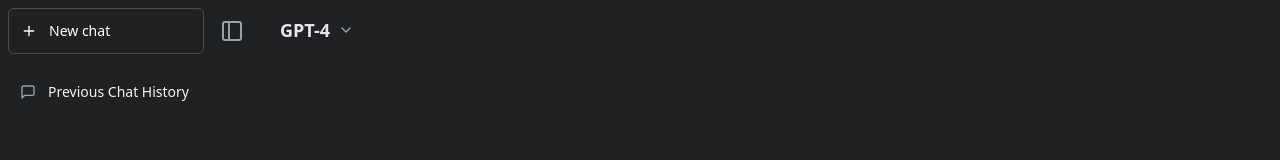
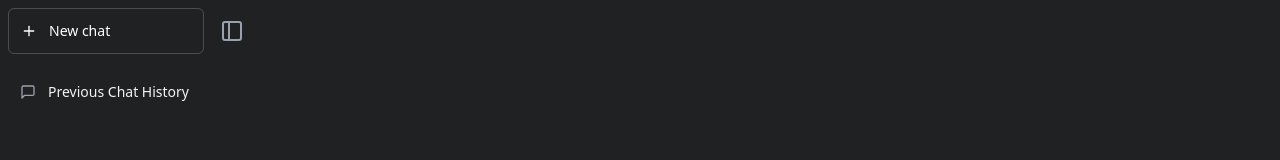
Before and after one commit to C4rlos-asx/IA-con-recuerdos, a React app in the folder frontend/: page / in a window 1280 px wide. Shown: the top 160 px of the page. Built offline with nearby package versions, Linux system fonts and the light colour scheme; the HTML template or start-up script is replaced by a standard one.

Commit message:
fix de respuestas IA

```diff
--- a/frontend/src/components/ChatArea.jsx
+++ b/frontend/src/components/ChatArea.jsx
@@ -6,8 +6,8 @@
     const [messages, setMessages] = React.useState([]);
     const [isLoading, setIsLoading] = React.useState(false);
     const [selectedModel, setSelectedModel] = React.useState({
-        id: 'gpt-4',
-        name: 'GPT-4',
+        id: 'gpt-3.5-turbo',
+        name: 'GPT-3.5 Turbo',
         provider: 'openai'
     });
 
@@ -73,7 +73,6 @@
                         <svg stroke="currentColor" fill="none" strokeWidth="2" viewBox="0 0 24 24" strokeLinecap="round" strokeLinejoin="round" className="h-6 w-6" xmlns="http://www.w3.org/2000/svg"><rect x="3" y="3" width="18" height="18" rx="2" ry="2"></rect><line x1="9" y1="3" x2="9" y2="21"></line></svg>
                     </button>
                 )}
-                <ModelSelector onModelChange={setSelectedModel} />
             </div>
             <div className="flex-1 overflow-y-auto">
                 <div className="flex flex-col items-center text-sm">
@@ -110,8 +109,8 @@
                                                 )}
                                             </div>
                                         </div>
-                                        <div className="relative flex-1 overflow-hidden">
-                                            {msg.content}
+                                        <div className={`relative flex-1 overflow-hidden ${msg.content.includes('❌') || msg.content.includes('Error:') ? 'text-red-300 dark:text-red-400' : 'text-gray-800 dark:text-gray-100'}`}>
+                                            <div className="whitespace-pre-wrap">{msg.content}</div>
                                         </div>
                                     </div>
                                 </div>
@@ -136,6 +135,9 @@
             </div>
 
             <div className="w-full md:max-w-2xl lg:max-w-3xl md:mx-auto absolute bottom-0 left-0 right-0">
+                <div className="px-4 pb-3 flex justify-center">
+                    <ModelSelector onModelChange={setSelectedModel} />
+                </div>
                 <InputArea onSend={handleSend} />
             </div>
         </div>
--- a/frontend/src/components/ModelSelector.jsx
+++ b/frontend/src/components/ModelSelector.jsx
@@ -3,21 +3,22 @@
 const ModelSelector = ({ onModelChange }) => {
     const [isOpen, setIsOpen] = useState(false);
     const [selectedModel, setSelectedModel] = useState({
-        id: 'gpt-4',
-        name: 'GPT-4',
+        id: 'gpt-3.5-turbo',
+        name: 'GPT-3.5 Turbo',
         provider: 'openai'
     });
     const menuRef = useRef(null);
 
     const models = {
         openai: [
-            { id: 'gpt-4', name: 'GPT-4', description: 'Más capaz, respuestas precisas' },
-            { id: 'gpt-4-turbo', name: 'GPT-4 Turbo', description: 'Rápido y eficiente' },
-            { id: 'gpt-3.5-turbo', name: 'GPT-3.5 Turbo', description: 'Equilibrado y económico' },
+            { id: 'gpt-3.5-turbo', name: 'GPT-3.5 Turbo', description: 'Gratis - Rápido y económico' },
+            { id: 'gpt-4o-mini', name: 'GPT-4o Mini', description: 'Gratis - Versión optimizada de GPT-4' },
+            { id: 'gpt-4o', name: 'GPT-4o', description: 'Más capaz (requiere créditos)' },
         ],
         gemini: [
-            { id: 'gemini-1.5-pro', name: 'Gemini 1.5 Pro', description: 'Contexto extenso, multimodal' },
-            { id: 'gemini-1.5-flash', name: 'Gemini 1.5 Flash', description: 'Respuestas ultrarrápidas' },
+            { id: 'gemini-1.5-flash-latest', name: 'Gemini 1.5 Flash', description: 'Gratis - Respuestas ultrarrápidas' },
+            { id: 'gemini-1.5-pro-latest', name: 'Gemini 1.5 Pro', description: 'Gratis - Contexto extenso, multimodal' },
+            { id: 'gemini-pro', name: 'Gemini Pro', description: 'Gratis - Versión estándar' },
         ]
     };
 
```
Also changed, not shown: 1 other file (tests, documents, lock files or other folders).
